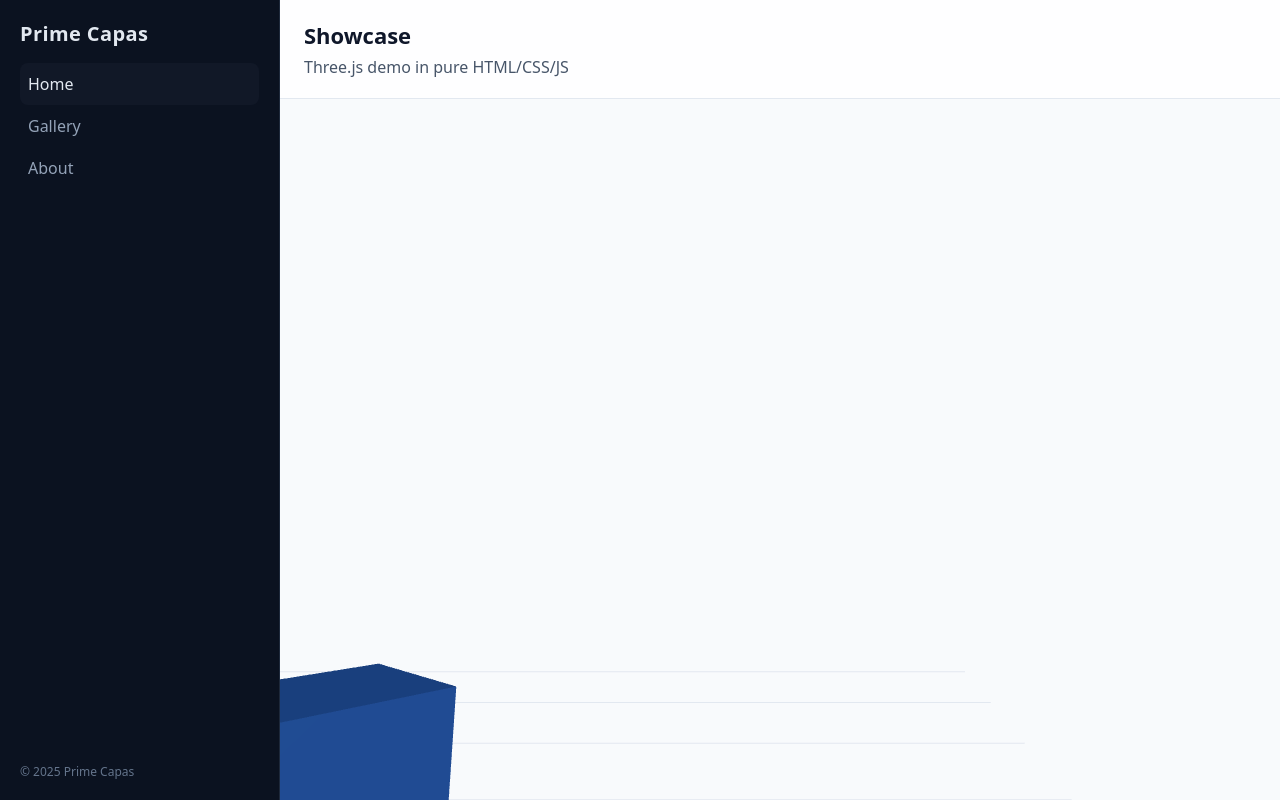
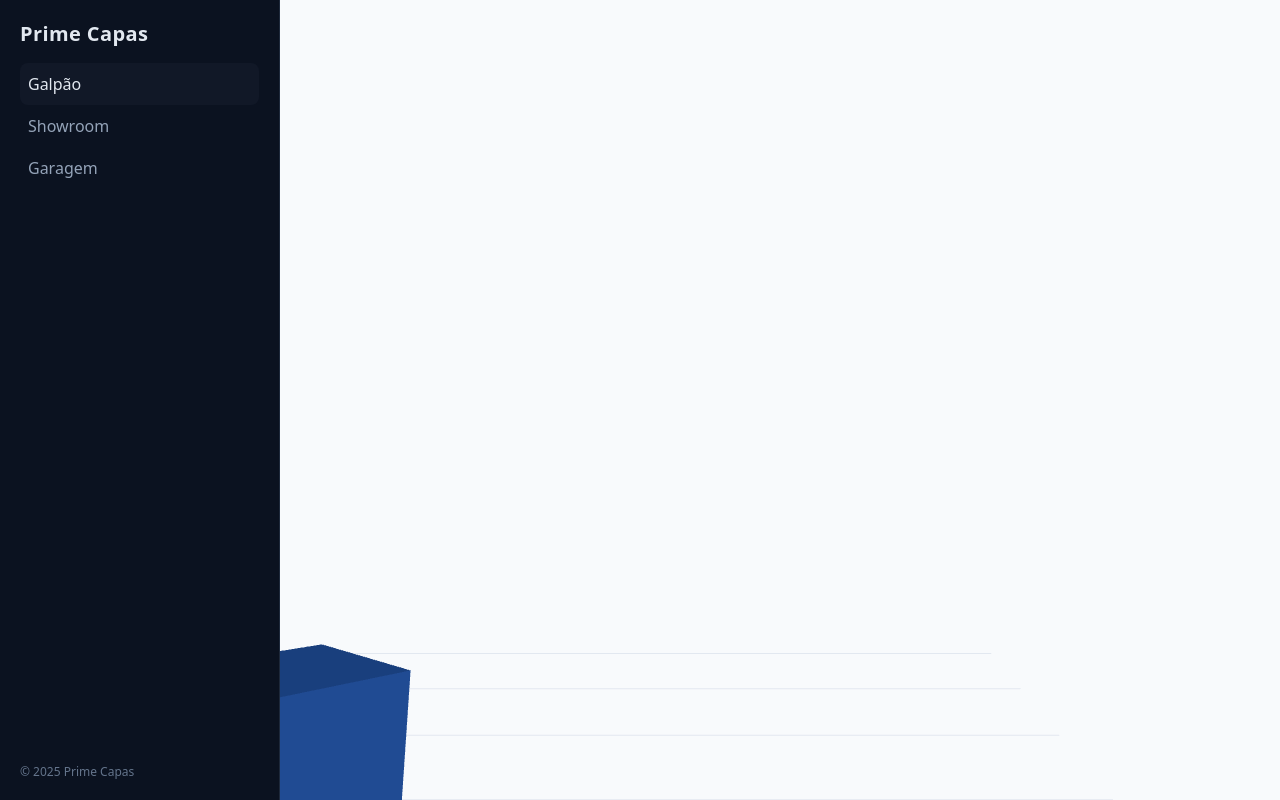
Before and after one commit to claytonbrgsdev/prime-capas-showcase, a plain HTML site: page index.html in a window 1280 px wide. Drawn offline with nearby package versions, Linux system fonts and the light colour scheme.

Commit message:
chore(ui): center content shows only canvas (remove header)

```diff
--- a/index.html
+++ b/index.html
@@ -11,17 +11,13 @@
     <aside class="side-panel">
       <div class="brand">Prime Capas</div>
       <nav class="nav">
-        <a href="#" class="nav-item active">Home</a>
-        <a href="#" class="nav-item">Gallery</a>
-        <a href="#" class="nav-item">About</a>
+        <a href="#" class="nav-item active" data-scene="galpao">Galpão</a>
+        <a href="#" class="nav-item" data-scene="showroom">Showroom</a>
+        <a href="#" class="nav-item" data-scene="garagem">Garagem</a>
       </nav>
       <footer class="footer">© <span id="year"></span> Prime Capas</footer>
     </aside>
     <main class="main">
-      <header class="main-header">
-        <h1>Showcase</h1>
-        <p>Three.js demo in pure HTML/CSS/JS</p>
-      </header>
       <section class="canvas-container">
         <!-- Three.js will render into this container -->
         <canvas id="scene"></canvas>
@@ -30,6 +26,10 @@
   </div>
 
   <script src="https://unpkg.com/three@0.160.0/build/three.min.js"></script>
+  <script src="utils/resizer.js"></script>
+  <script src="scenes/galpao.js"></script>
+  <script src="scenes/showroom.js"></script>
+  <script src="scenes/garagem.js"></script>
   <script src="main.js"></script>
 </body>
 <!--
--- a/styles.css
+++ b/styles.css
@@ -52,20 +52,7 @@ body {
   flex-direction: column;
   min-width: 0;
 }
-.main-header {
-  padding: 20px 24px;
-  border-bottom: 1px solid #e2e8f0;
-  background: #ffffffcc;
-  backdrop-filter: blur(6px);
-}
-.main-header h1 {
-  margin: 0 0 6px 0;
-  font-size: 22px;
-}
-.main-header p {
-  margin: 0;
-  color: #475569;
-}
+/* header removed: center content only shows canvas */
 
 .canvas-container {
   position: relative;
```
